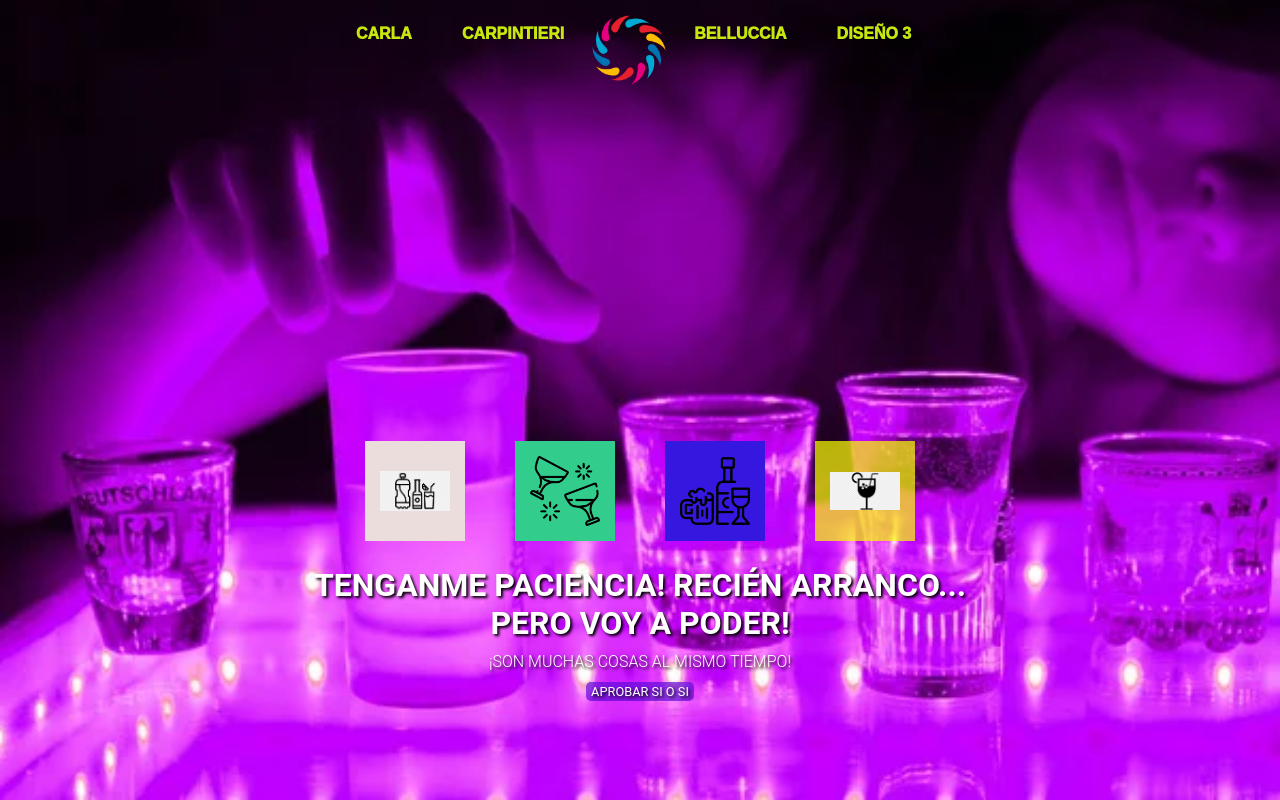
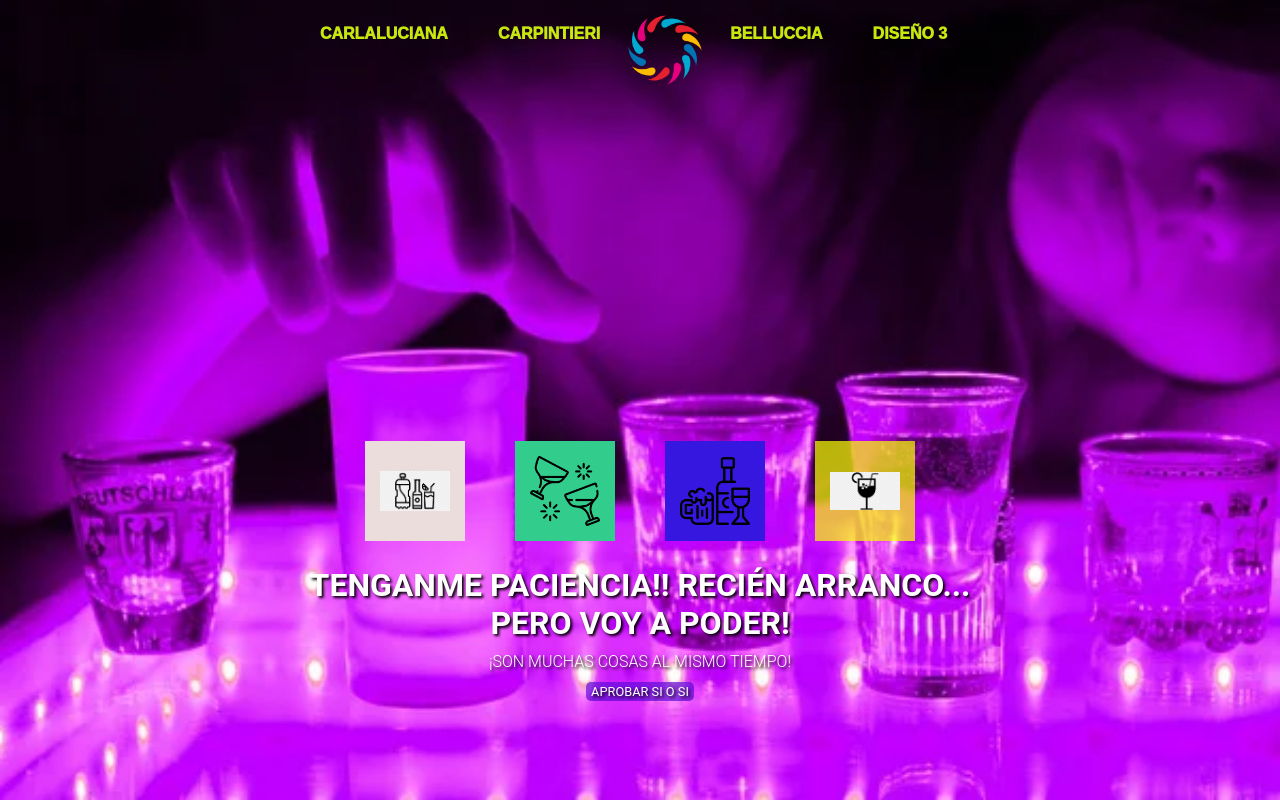
Before and after one commit to ClemenFadu/CarlaLucianaCarpintieriBelluccia, a plain HTML site: page index.html in a window 1280 px wide. Drawn offline with Linux system fonts and the light colour scheme.

Commit message:
cambios
prueba

```diff
--- a/index.html
+++ b/index.html
@@ -40,7 +40,7 @@
     <!--Este es un elemento de navegación (nav) que debe ser único por página HTML. Tiene una clase "row"-->
     <nav class="row">
         <!--Este es un link (a) que lleva hacia otra página (href)-->
-        <a href="#">Carla</a>
+        <a href="#">CarlaLuciana</a>
         <a href="#">Carpintieri</a>
         <!--Esta es una división con id único "logo" que contiene la imagen del logo-->
         <div id="logo"><img src="media/logo_C.png" alt="Esta es la descripción del logo por si no carga correctamente">
@@ -66,7 +66,7 @@
                         alt="Esta es la descripción del icono por si no carga correctamente"></div>
             </div>
             <!--Este es un título de clase 1 (El más importante)-->
-            <h1>Tenganme paciencia! recién arranco...
+            <h1>Tenganme paciencia!! recién arranco...
                 <!--Salto de línea--><br>
                 pero voy a poder!
             </h1>
```
